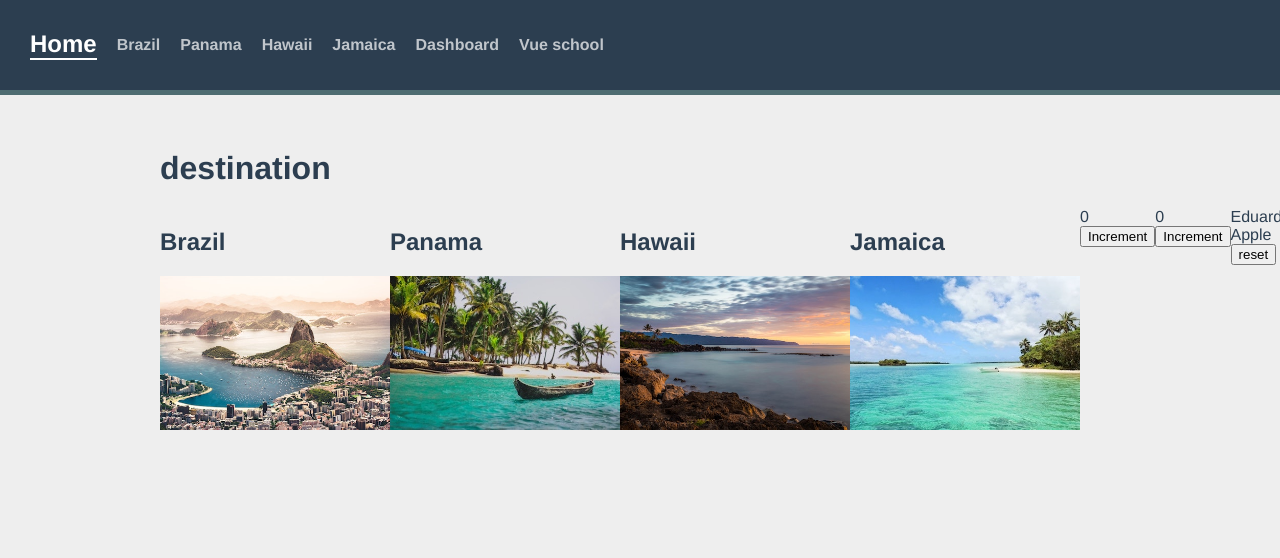
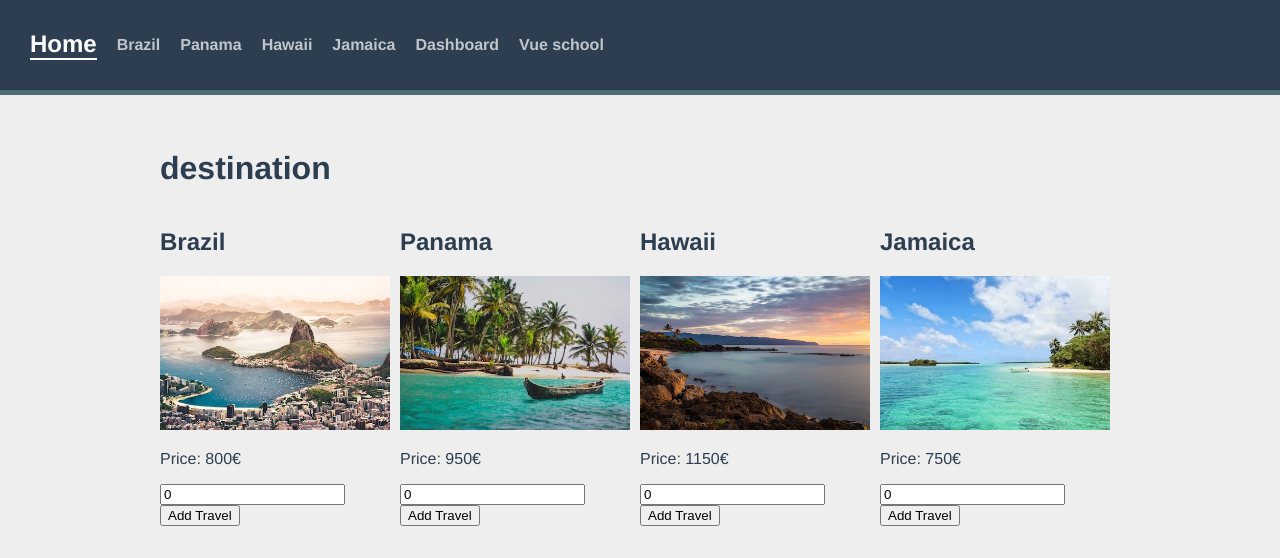
Before and after one commit to ghislaingirardeau/VS_Router_Travel_App, a Vue app: page / in a window 1280 px wide. Shown: the top 558 px of the page. Built offline with nearby package versions, Linux system fonts and the light colour scheme.

Commit message:
set cours

```diff
--- a/src/assets/data.json
+++ b/src/assets/data.json
@@ -5,6 +5,7 @@
       "slug": "brazil",
       "image": "brazil.jpg",
       "id": 1,
+      "quantity": 0,
       "price": 800,
       "description": "all about Brazil, suspendisse lobortis pharetra tempor. Cras eleifend ante sed arcu interdum, in bibendum enim ultricies. Integer rutrum quis risus at tempor. Maecenas facilisis, nisi vel pellentesque maximus, lectus felis malesuada purus, a pulvinar elit est quis turpis. Duis convallis purus quis finibus consequat. Pellentesque faucibus tincidunt augue non consequat. Donec fringilla at est sit amet blandit. Nunc at porttitor ligula. Fusce sed odio turpis. Suspendisse lobortis pharetra tempor. Cras eleifend ante sed arcu interdum, in bibendum enim ultricies. Integer rutrum quis risus at tempor. Maecenas facilisis, nisi vel pellentesque maximus, lectus felis malesuada purus, a pulvinar elit est quis turpis.",
       "experiences": [
@@ -39,6 +40,8 @@
       "slug": "panama",
       "image": "panama.jpg",
       "id": 2,
+      "quantity": 0,
+
       "price": 950,
       "description": "all about panama. Nam fermentum, leo ac lobortis tincidunt, justo felis semper nisi, sed facilisis quam ante a justo. Nam pulvinar nibh nec mi vestibulum cursus quis eget orci. Aenean faucibus faucibus ex, a imperdiet nibh luctus faucibus. Mauris porttitor, velit ac eleifend mattis, sem justo accumsan odio, ut mattis nulla nulla eu nibh. Cras justo risus, sollicitudin eget nulla a, consequat convallis tortor. Fusce eget neque metus. Class aptent taciti sociosqu ad litora torquent per conubia nostra, per inceptos himenaeos. Nulla facilisi. Sed aliquam nunc id lectus sagittis, ac elementum eros egestas. Aliquam sed tempor dui.",
       "experiences": [
@@ -73,6 +76,8 @@
       "slug": "hawaii",
       "image": "hawaii.jpg",
       "id": 3,
+      "quantity": 0,
+
       "price": 1150,
       "description": "all about hawaii. Etiam iaculis, ex in semper fringilla, lorem augue maximus lorem, in aliquet ex massa non enim. Maecenas pharetra orci eu semper pharetra. Suspendisse vel elit semper, fringilla metus ac, pulvinar justo. Vestibulum nibh lacus, pellentesque non arcu vel, efficitur eleifend lorem. Duis ultrices bibendum orci, nec laoreet elit. In vulputate massa vel massa cursus gravida. Aliquam sed lacus pulvinar, imperdiet risus at, lacinia dolor. Maecenas pellentesque arcu mattis iaculis efficitur. Maecenas quis sem pulvinar, sodales neque eget, efficitur odio.",
       "experiences": [
@@ -108,6 +113,7 @@
       "image": "jamaica.jpg",
       "id": 4,
       "price": 750,
+      "quantity": 0,
 
       "description": "all about jamaica. Suspendisse lobortis pharetra tempor. Cras eleifend ante sed arcu interdum, in bibendum enim ultricies. Integer rutrum quis risus at tempor. Maecenas facilisis, nisi vel pellentesque maximus, lectus felis malesuada purus, a pulvinar elit est quis turpis. Duis convallis purus quis finibus consequat. Pellentesque faucibus tincidunt augue non consequat. Donec fringilla at est sit amet blandit. Nunc at porttitor ligula. Fusce sed odio turpis.",
       "experiences": [
--- /dev/null
+++ b/src/components/AppInput.vue
@@ -0,0 +1,24 @@
+<script setup>
+import { useCardStore } from '@/stores/CardStore.js'
+import { ref } from 'vue'
+
+const cardStore = useCardStore()
+
+const props = defineProps({
+  destination: Object
+})
+
+const quantity = ref(0)
+
+const addToCard = () => {
+  const { id } = props.destination
+  console.log(id)
+  cardStore.addToCard({ id, quantity })
+}
+</script>
+<template>
+  <div>
+    <input type="number" name="quantity" id="quantity" v-model="quantity" />
+    <button @click="addToCard(destination)">Add Travel</button>
+  </div>
+</template>
--- a/src/components/TheNavigation.vue
+++ b/src/components/TheNavigation.vue
@@ -8,7 +8,7 @@
       >{{ destination.name }}
     </AppLink>
     <AppLink :to="{ name: 'dashboard', query: { redirect: 'true' } }">Dashboard</AppLink>
-    <AppLink to="https://vueschool.io/">Vue school</AppLink>
+    <AppLink to="https://vuejs.org/guide/introduction.html">Vue school</AppLink>
   </div>
 </template>
 
--- /dev/null
+++ b/src/stores/CardStore.js
@@ -0,0 +1,13 @@
+import { ref, computed } from 'vue'
+import { defineStore } from 'pinia'
+
+export const useCardStore = defineStore('cardStore', () => {
+  // STATE
+  const card = ref([])
+
+  const addToCard = (item) => {
+    card.value.push(item)
+  }
+
+  return { addToCard, card }
+})
--- a/src/stores/Counter.js
+++ b/src/stores/Counter.js
@@ -13,13 +13,13 @@ import { defineStore } from 'pinia'
 
 import { ref, computed } from 'vue'
 
-import { useProductStore } from './ProductsStore'
+import { useOtherStore } from './OtherStore'
 
 export const useCounterStore = defineStore('counter', () => {
   // STATE
   const count = ref(0)
   const name = ref('Eduardo')
-  const auth = useProductStore()
+  const auth = useOtherStore()
   // GETTER
   const doubleCount = computed(() => count.value * 2)
   console.log(auth)
--- /dev/null
+++ b/src/stores/OtherStore.js
@@ -0,0 +1,9 @@
+import { ref, computed } from 'vue'
+import { defineStore } from 'pinia'
+
+export const useOtherStore = defineStore('other', () => {
+  // STATE
+  const lastname = ref('Apple')
+
+  return { lastname }
+})
--- a/src/stores/ProductsStore.js
+++ b/src/stores/ProductsStore.js
@@ -4,6 +4,11 @@ import { defineStore } from 'pinia'
 export const useProductStore = defineStore('product', () => {
   // STATE
   const lastname = ref('Apple')
+  const datas = ref(null)
 
-  return { lastname }
+  const fill = async () => {
+    datas.value = (await import('@/assets/data.json')).default
+  }
+
+  return { lastname, datas, fill }
 })
--- a/src/views/HomeView.vue
+++ b/src/views/HomeView.vue
@@ -1,22 +1,30 @@
-<script setup lang="ts">
+<script setup>
 import sourceData from '../assets/data.json'
-import { useCounterStore } from '@/stores/Counter.js'
+import { useProductStore } from '@/stores/ProductsStore.js'
+import { useCardStore } from '@/stores/CardStore.js'
+
 import { ref } from 'vue'
+import AppInput from '@/components/AppInput.vue'
 
-// access the `store` variable anywhere in the component ✨
-const store = useCounterStore()
-const count = ref(0)
+const store = useProductStore()
+const cardStore = useCardStore()
 
-const destinations = sourceData.destinations
+store.fill()
+
+// const destinations = sourceData.destinations
+
+const addToCard = (destination) => {
+  const { id, price, quantity, name } = destination
+  cardStore.addToCard({ id, price, quantity, name })
+}
 </script>
 
 <template>
   <main class="home">
     <h1>destination</h1>
-    <div class="destinations">
+    <div v-if="store.datas" class="destinations">
+      <div v-for="destination in store.datas.destinations" :key="destination.id">
         <RouterLink
-        v-for="destination in destinations"
-        :key="destination.id"
           :to="{
             name: 'destination.view',
             params: { id: destination.id, slug: destination.slug }
@@ -28,16 +36,14 @@ const destinations = sourceData.destinations
           <img :src="`/images/${destination.image}`" />
         </RouterLink>
         <div>
-        {{ store.count }}
-        <button @click="store.increment">Increment</button>
+          <p>Price: {{ destination.price }}€</p>
         </div>
-      <div>
-        {{ count }}
-        <button @click="count++">Increment</button>
-      </div>
-      <div>
-        {{ store.fullname }}
-        <button @click="store.$reset()">reset</button>
+        <!-- le probleme ici est que quantity va s'appliquer partout, il faut donc faire un component dédié pour avoir une quantité par destination -->
+        <!-- <div>
+          <input type="number" name="quantity" id="quantity" v-model="quantity" />
+          <button @click="addToCard(destination)">Add Travel</button>
+        </div> -->
+        <AppInput :destination="destination" />
       </div>
     </div>
   </main>
```
Also changed, not shown: 1 other file (tests, documents, lock files or other folders). Lines whose indentation alone changed are shown as unchanged.
